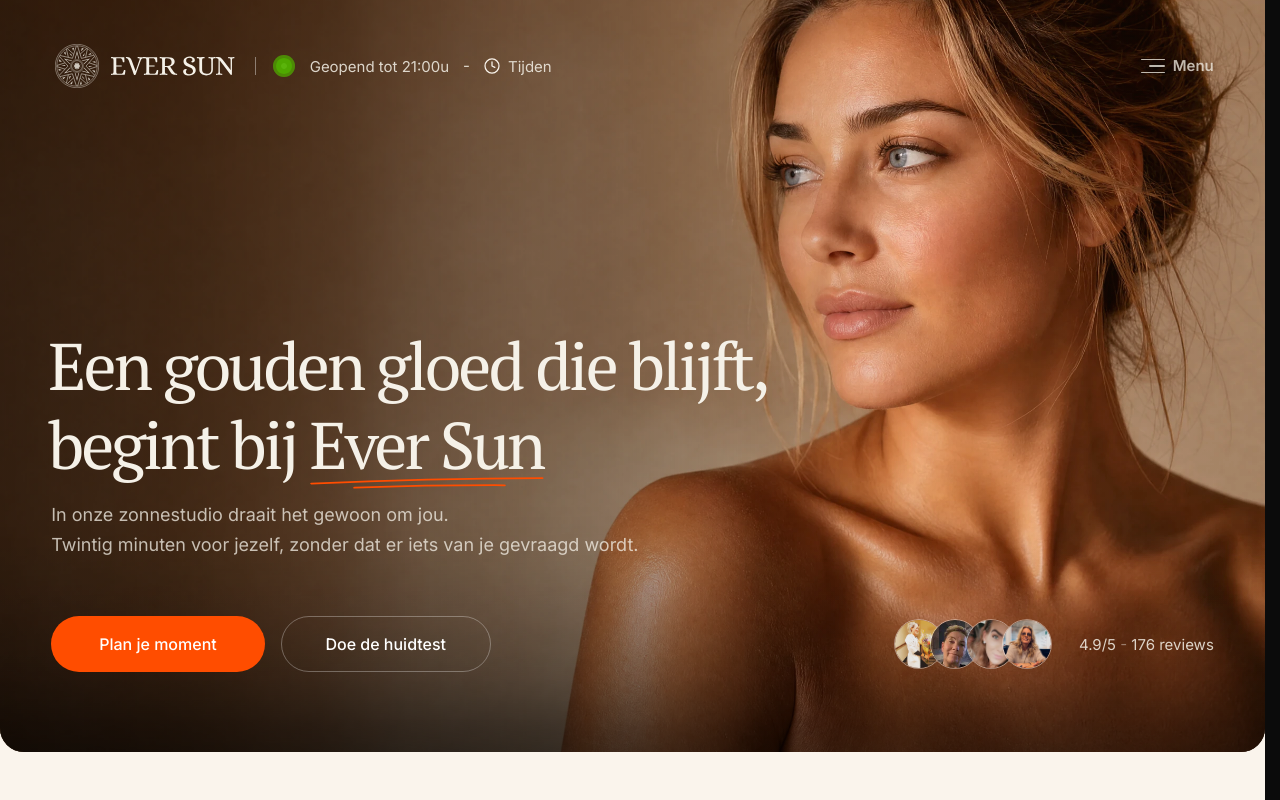
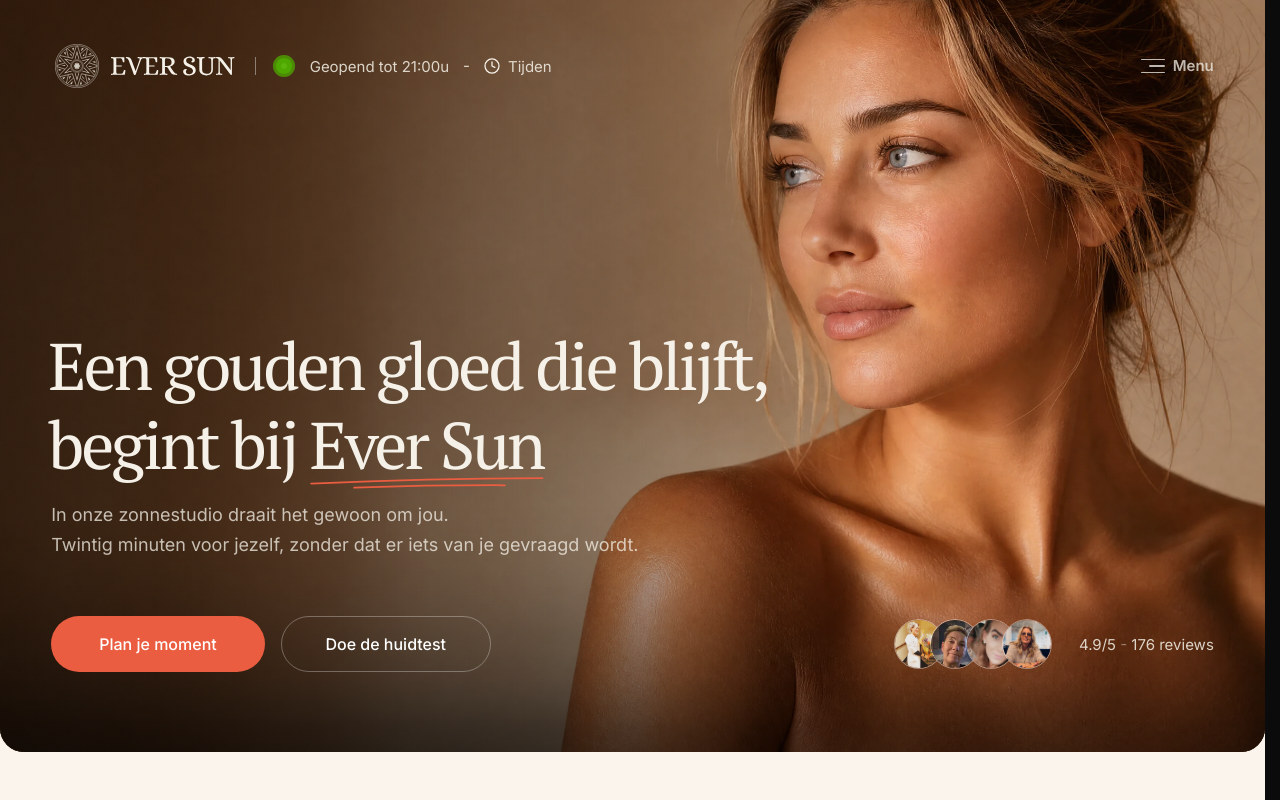
Before and after one commit to timothyvansas-gif/eversun, a Next.js app: page / in a window 1280 px wide. Shown: the top 800 px of the page. Built offline with nearby package versions, Linux system fonts and the light colour scheme.

Commit message:
style(theme): accent-kleur naar #eb5d41
Co-Authored-By: Claude Sonnet 5 <noreply@anthropic.com>

```diff
--- a/src/app/globals.css
+++ b/src/app/globals.css
@@ -20,7 +20,7 @@
   --color-muted: #76684a;
   /* The one orange: buttons, status dot, pin, review stars, hero rules. There
      used to be a second, duller #e15e1d on the dot and the pin. */
-  --color-accent: #ff4d00;
+  --color-accent: #eb5d41;
   /* What a filled call-to-action is painted in. Its own name rather than
      `accent` at each use site: this colour has now been switched twice, and
      both times it sat copied across four components while the yellow labels
```
